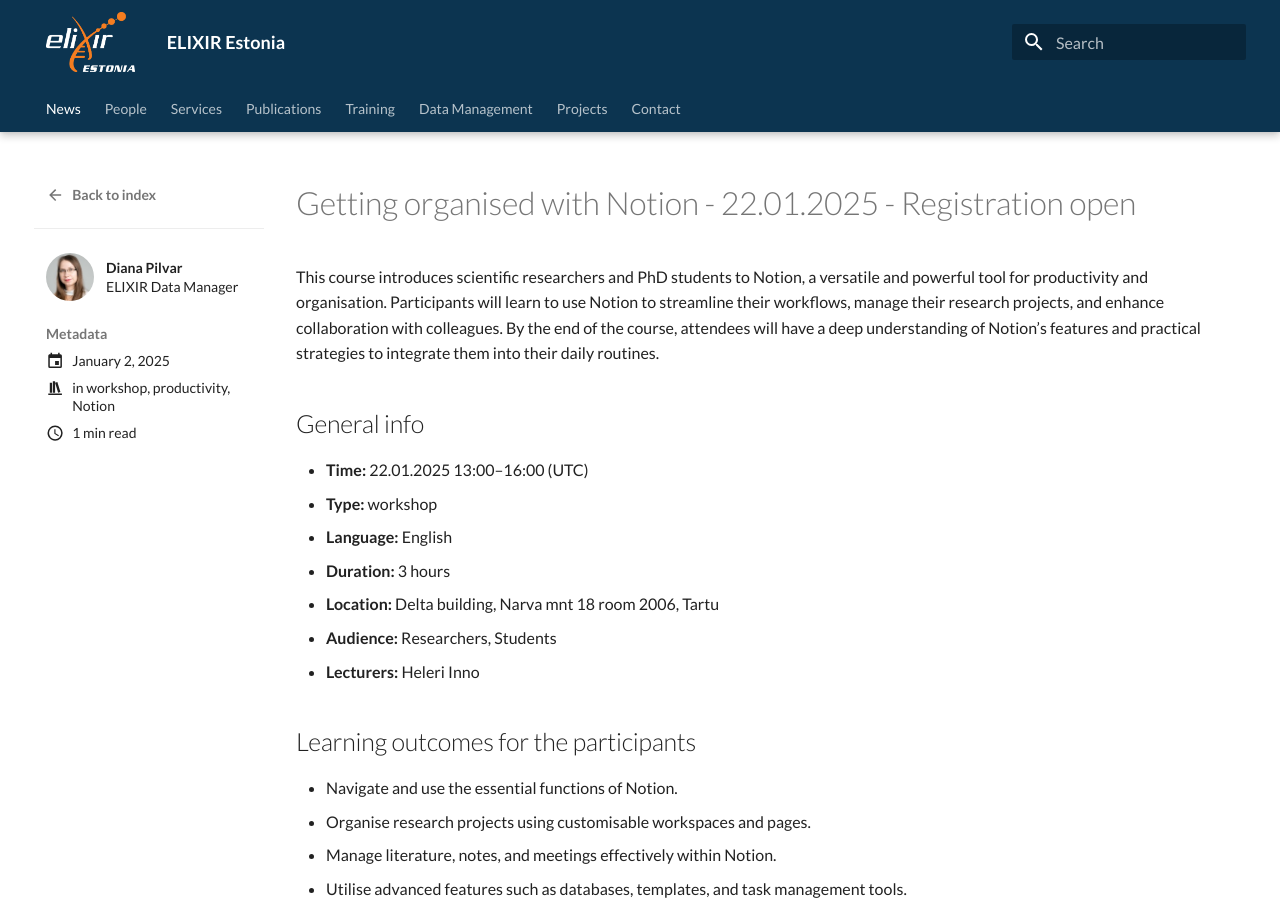
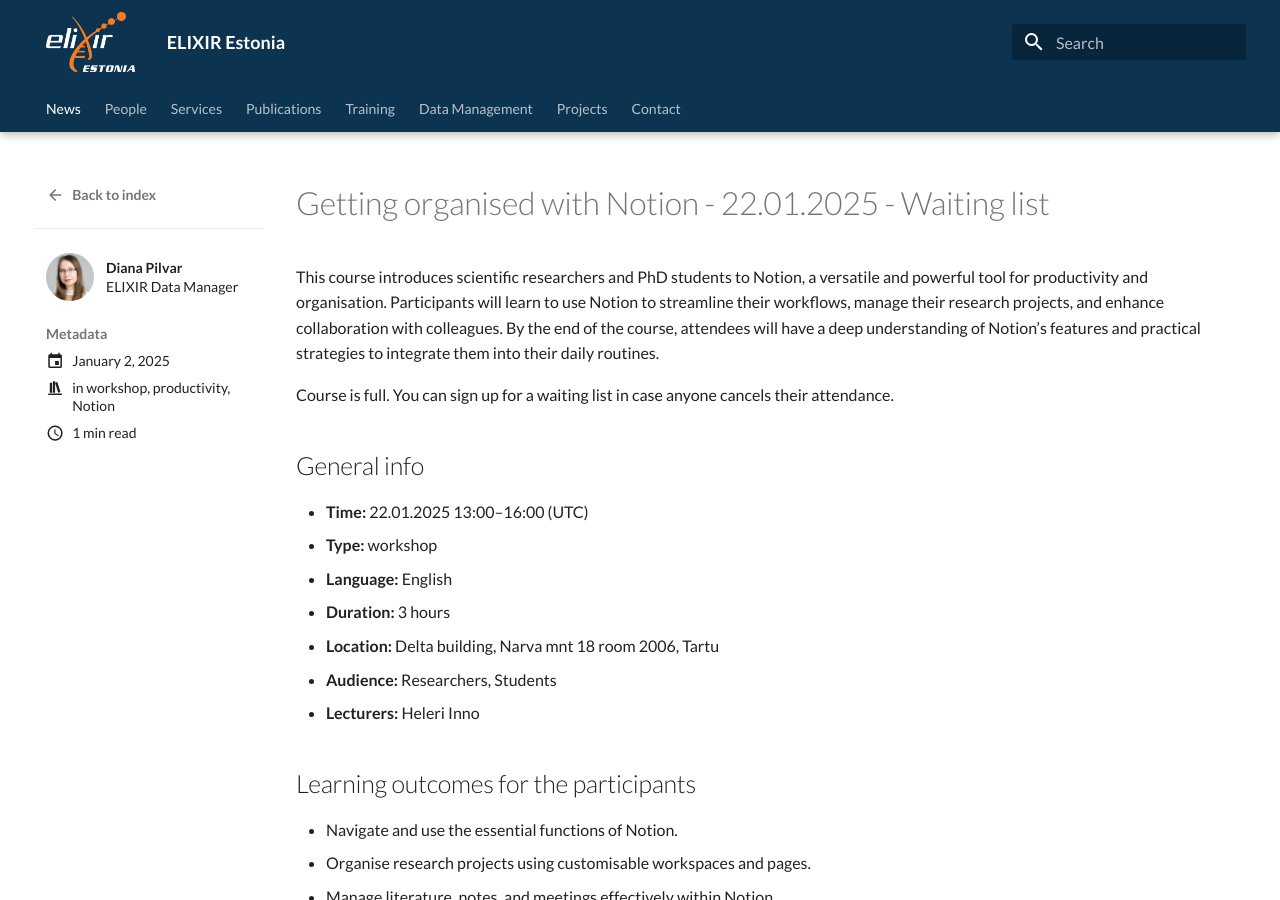
Before and after one commit to ELIXIREstonia/elixirestonia.github.io, an MkDocs documentation site: the page built from content/news/posts/2025/Notion_22-01.md, in a window 1280 px wide and 900 px high. Built offline with MkDocs 1.6.1 and Material for MkDocs 9.7.7, drawn with Linux system fonts in a browser that asks for light colours.

Commit message:
notion course is full- updates

```diff
--- a/content/news/posts/2025/Notion_22-01.md
+++ b/content/news/posts/2025/Notion_22-01.md
@@ -3,7 +3,7 @@
 template: training_en.html
 
 # You may use full custom title here. If omitted, it will be generated from course name.
-title: Getting organised with Notion - 22.01.2025 - Registration open
+title: Getting organised with Notion - 22.01.2025 - Waiting list
 draft: false
 hide:
   - toc
@@ -109,3 +109,5 @@
 ---
 
 This course introduces scientific researchers and PhD students to Notion, a versatile and powerful tool for productivity and organisation. Participants will learn to use Notion to streamline their workflows, manage their research projects, and enhance collaboration with colleagues. By the end of the course, attendees will have a deep understanding of Notion’s features and practical strategies to integrate them into their daily routines.
+
+Course is full. You can sign up for a waiting list in case anyone cancels their attendance.
```
Also changed, not shown: content/index.md (+1 -1 lines), content/training/upcoming.md (+1 -1 lines).
